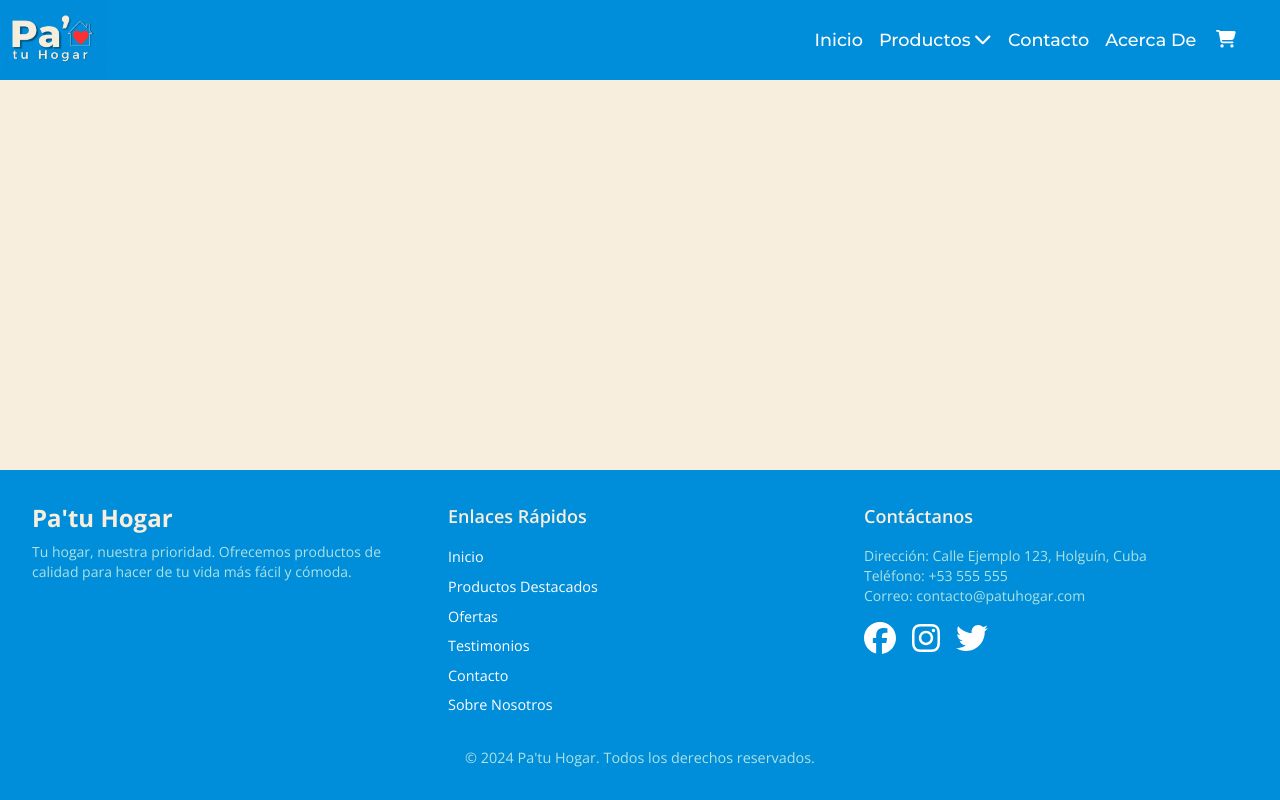
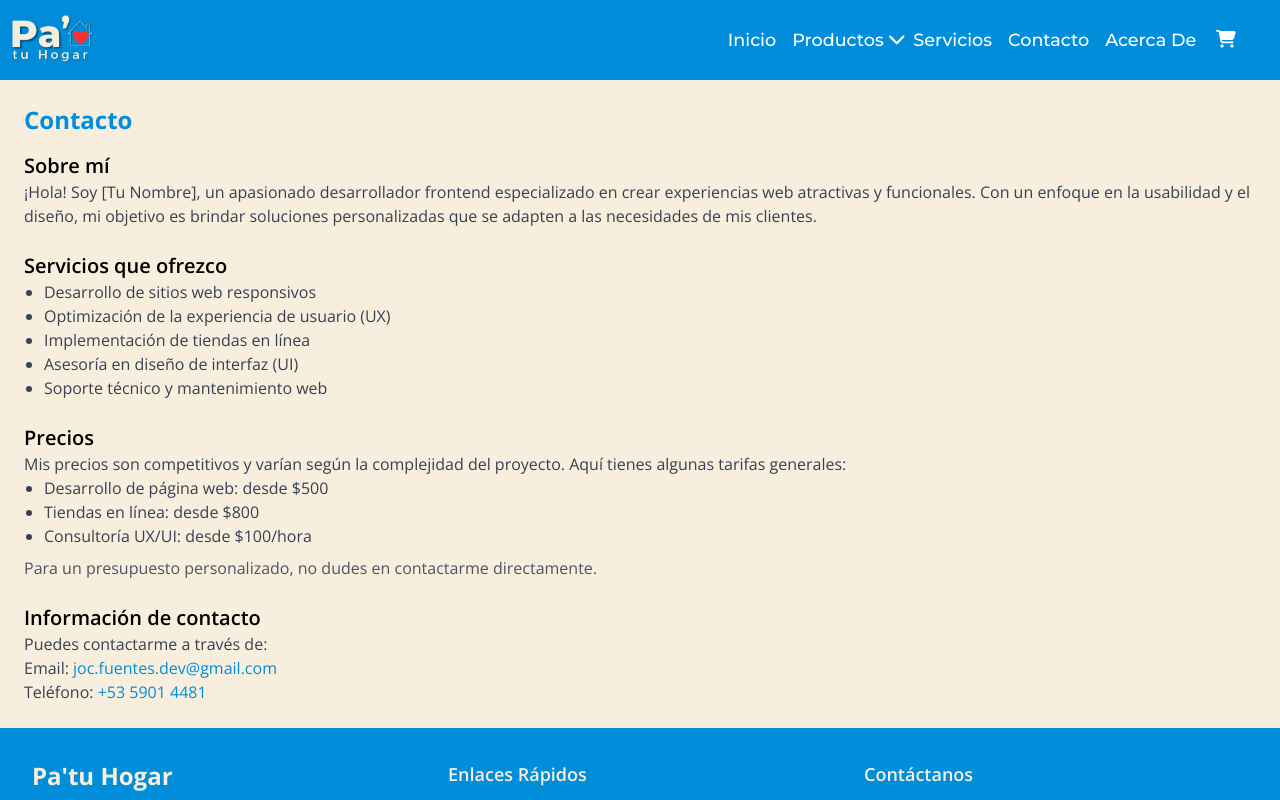
Before and after one commit to JoseFuentes-Dev/pa-tuhogar-app, a React (Vite) app: page /pa-tuhogar-app/contact in a window 1280 px wide. Shown: the top 800 px of the page. Built offline with nearby package versions, Linux system fonts and the light colour scheme.

Commit message:
agregando servicios, contact, y acerca de

```diff
--- a/src/App.jsx
+++ b/src/App.jsx
@@ -7,8 +7,10 @@ import 'aos/dist/aos.css';
 import AOS from 'aos';
 import { createRoot } from 'react-dom/client';
 import ShoppingCart from './components/ShoppingCart';
-
+import Contact from './components/Contact';
+import About from './components/About';
 import Home from './Home';
+import Services from './components/Services';
 import CategoryPage from './components/Productsection/CategoryPage';
 AOS.init();
 
@@ -79,6 +81,10 @@ function App() {
           <Routes>
             <Route path="/" element={<Home handleAddToCart={handleAddToCart} />} />
             <Route path="/Productsection/:categoryName" element={<CategoryPage handleAddToCart={handleAddToCart} />} />
+            <Route path="/contact" element={<Contact />} /> {/* Agregada la ruta de contacto */}
+            <Route path="/about" element={<About />} /> {/* Agregada la ruta de contacto */}
+            <Route path="/services" element={<Services />} />
+
           </Routes>
         </div>
 
--- /dev/null
+++ b/src/components/About.jsx
@@ -0,0 +1,30 @@
+const About = () => {
+    return (
+        <div className="about-container">
+            <h1>Acerca de Pa'tu hogar</h1>
+            <p>
+                En Pa'tu hogar, nos dedicamos a ofrecer una amplia variedad de electrodomésticos y artículos para el hogar que mejoran tu vida diaria. Fundada en 2024 en la hermosa provincia de Holguín, nuestra tienda ha crecido gracias a la confianza y apoyo de nuestros clientes.
+            </p>
+            <h2>Nuestra Misión</h2>
+            <p>
+                Nuestra misión es proporcionar productos de alta calidad a precios accesibles, asegurando que cada hogar cuente con lo mejor para su bienestar.
+            </p>
+            <h2>Nuestros Valores</h2>
+            <ul>
+                <li>Calidad: Seleccionamos cuidadosamente cada producto para garantizar su durabilidad.</li>
+                <li>Atención al Cliente: Tu satisfacción es nuestra prioridad. Estamos aquí para ayudarte en cada paso.</li>
+                <li>Sostenibilidad: Nos esforzamos por reducir nuestro impacto ambiental a través de prácticas responsables.</li>
+            </ul>
+            <h2>Por qué elegirnos</h2>
+            <p>
+                Lo que nos diferencia de otras tiendas es nuestra atención personalizada y el compromiso de crear una experiencia de compra única. Nos enorgullece conocer a nuestros clientes y ayudarles a encontrar lo que realmente necesitan.
+            </p>
+            <h2>Únete a nuestra comunidad</h2>
+            <p>
+                Te invitamos a visitar nuestra tienda y descubrir la variedad de productos que tenemos para ofrecerte. ¡En Pa'tu hogar, cada compra es un paso hacia un hogar más feliz!
+            </p>
+        </div>
+    );
+};
+
+export default About;
--- /dev/null
+++ b/src/components/Contact.jsx
@@ -0,0 +1,60 @@
+
+import './Contact.css'; // Asegúrate de crear estilos si es necesario
+
+const Contact = () => {
+  return (
+    <div className="contact-container p-6 bg-[#F7EEDD]">
+      <h2 className="text-2xl font-bold text-[#008DDA] mb-4">Contacto</h2>
+
+      <section className="about-me mb-6">
+        <h3 className="text-xl font-semibold">Sobre mí</h3>
+        <p className="text-gray-700">
+          ¡Hola! Soy [Tu Nombre], un apasionado desarrollador frontend especializado en crear
+          experiencias web atractivas y funcionales. Con un enfoque en la usabilidad y el diseño,
+          mi objetivo es brindar soluciones personalizadas que se adapten a las necesidades de
+          mis clientes.
+        </p>
+      </section>
+
+      <section className="services mb-6">
+        <h3 className="text-xl font-semibold">Servicios que ofrezco</h3>
+        <ul className="list-disc pl-5 text-gray-700">
+          <li>Desarrollo de sitios web responsivos</li>
+          <li>Optimización de la experiencia de usuario (UX)</li>
+          <li>Implementación de tiendas en línea</li>
+          <li>Asesoría en diseño de interfaz (UI)</li>
+          <li>Soporte técnico y mantenimiento web</li>
+        </ul>
+      </section>
+
+      <section className="pricing mb-6">
+        <h3 className="text-xl font-semibold">Precios</h3>
+        <p className="text-gray-700">
+          Mis precios son competitivos y varían según la complejidad del proyecto. Aquí tienes
+          algunas tarifas generales:
+        </p>
+        <ul className="list-disc pl-5 text-gray-700">
+          <li>Desarrollo de página web: desde $500</li>
+          <li>Tiendas en línea: desde $800</li>
+          <li>Consultoría UX/UI: desde $100/hora</li>
+        </ul>
+        <p className="mt-2 text-gray-600">
+          Para un presupuesto personalizado, no dudes en contactarme directamente.
+        </p>
+      </section>
+
+      <section className="contact-info">
+        <h3 className="text-xl font-semibold">Información de contacto</h3>
+        <p className="text-gray-700">
+          Puedes contactarme a través de:
+        </p>
+        <ul className="text-gray-700">
+          <li>Email: <a href="mailto:joc.fuentes.dev@gmail.com" className="text-[#008DDA]">joc.fuentes.dev@gmail.com</a></li>
+          <li>Teléfono: <a href="tel:+5359014481" className="text-[#008DDA]">+53 5901 4481</a></li>
+        </ul>
+      </section>
+    </div>
+  );
+};
+
+export default Contact;
--- a/src/components/Navbar.jsx
+++ b/src/components/Navbar.jsx
@@ -74,13 +74,16 @@ const Navbar = ({ cartCount, toggleCart }) => {
                             <Productnavbar handleCategoryClick={handleCategoryClick}/>
                         </ul>
                     )}
-
                     <li>
-                        <Link to="/contacto" className='hover:text-[#ACE2E1] text-white px-3 py-2 block md:inline-block'>Contacto</Link>
+                        <Link to="/services" className='hover:text-[#ACE2E1] text-white px-1 py-2 block md:inline-block'>Servicios</Link>
                     </li>
                     <li>
-                        <Link to="/acerca-de" className='hover:text-[#ACE2E1] text-white px-1 py-2 block md:inline-block'>Acerca De</Link>
+                        <Link to="/contact" className='hover:text-[#ACE2E1] text-white px-3 py-2 block md:inline-block'>Contacto</Link>
                     </li>
+                    <li>
+                        <Link to="/about" className='hover:text-[#ACE2E1] text-white px-1 py-2 block md:inline-block'>Acerca De</Link>
+                    </li>
+
 
                     <li className='relative cursor-pointer'>
                         <a onClick={toggleCart} className="mr-2 px-4 py-2 block md:inline-block">
--- a/src/components/ProductList.jsx
+++ b/src/components/ProductList.jsx
@@ -44,13 +44,13 @@ export const products = [
     { id: 6, name: 'Lavadora Milexus', category: 'Otros Equipos',  price: 300,
                             image: lavadoramilexus, garantia: '-', domicilio: 'Incluido', description: 'Lavadora Semi-automática con secadora de 7kg, color: blanco' },
 
-     { id: 7, name: 'Olla de Presión', category: 'Para tu Cocina',  price: 70,
+     { id: 7, name: 'Olla de Presión 7 litros', category: 'Para tu Cocina',  price: 70,
                                 image: olladepresionlotus, garantia: '-', domicilio: '500', description: 'Olla de Presión de 3 Válvulas, marca: Lotus, capacidad: 7 litros' },
 
-     { id: 8, name: 'Olla de Presión', category: 'Para tu Cocina',  price: 65,
+     { id: 8, name: 'Olla de Presión 6 litros', category: 'Para tu Cocina',  price: 65,
                                     image: olladepresioneko, garantia: '-', domicilio: '500', description: 'Olla de Presión 1 Valvula, marca: EKO, capacidad: 6 litros' },
 
-     { id: 9, name: 'Olla de Presión', category: 'Para tu Cocina',  price: 53,
+     { id: 9, name: 'Olla de Presión 5 litros', category: 'Para tu Cocina',  price: 53,
                                         image: olladepresionsaco, garantia: '-', domicilio: '500', description: 'Olla de Presión de 3 Válvulas, marca: SACO, capacidad: 5 litros' },
 
      { id: 10, name: 'Olla Reina', category: 'Para tu Cocina',  price: 90,
--- /dev/null
+++ b/src/components/Services.jsx
@@ -0,0 +1,39 @@
+const Services = () => {
+    return (
+        <div className="services-container">
+            <h1>Servicios de Publicidad</h1>
+            <p>
+                En Pa'tu hogar, ofrecemos servicios de publicidad para ayudar a los negocios a aumentar su visibilidad. A continuación, encontrarás nuestros planes de publicación mensual:
+            </p>
+
+            <div className="services-grid">
+                {/* Tarjeta 1 */}
+                <div className="service-card">
+                    <h2>Plan Básico</h2>
+                    <p>Publica 5 productos durante todo el mes.</p>
+                    <p><strong>Precio: 1,000 CUP</strong></p>
+                </div>
+
+                {/* Tarjeta 2 */}
+                <div className="service-card">
+                    <h2>Plan Avanzado</h2>
+                    <p>Publica 10 productos y 1 producto en oferta.</p>
+                    <p><strong>Precio: 3,000 CUP</strong></p>
+                </div>
+
+                {/* Tarjeta 3 */}
+                <div className="service-card">
+                    <h2>Plan Premium</h2>
+                    <p>Publica 10 productos y 2 productos en oferta.</p>
+                    <p><strong>Precio: 4,000 CUP</strong></p>
+                </div>
+            </div>
+
+            <p>
+                Todos nuestros planes están diseñados para maximizar la exposición de tus productos en nuestra plataforma. Contáctanos para más detalles y para comenzar a publicitar tus productos hoy mismo.
+            </p>
+        </div>
+    );
+};
+
+export default Services;
```
Also changed, not shown: src/components/Contact.css (added).
